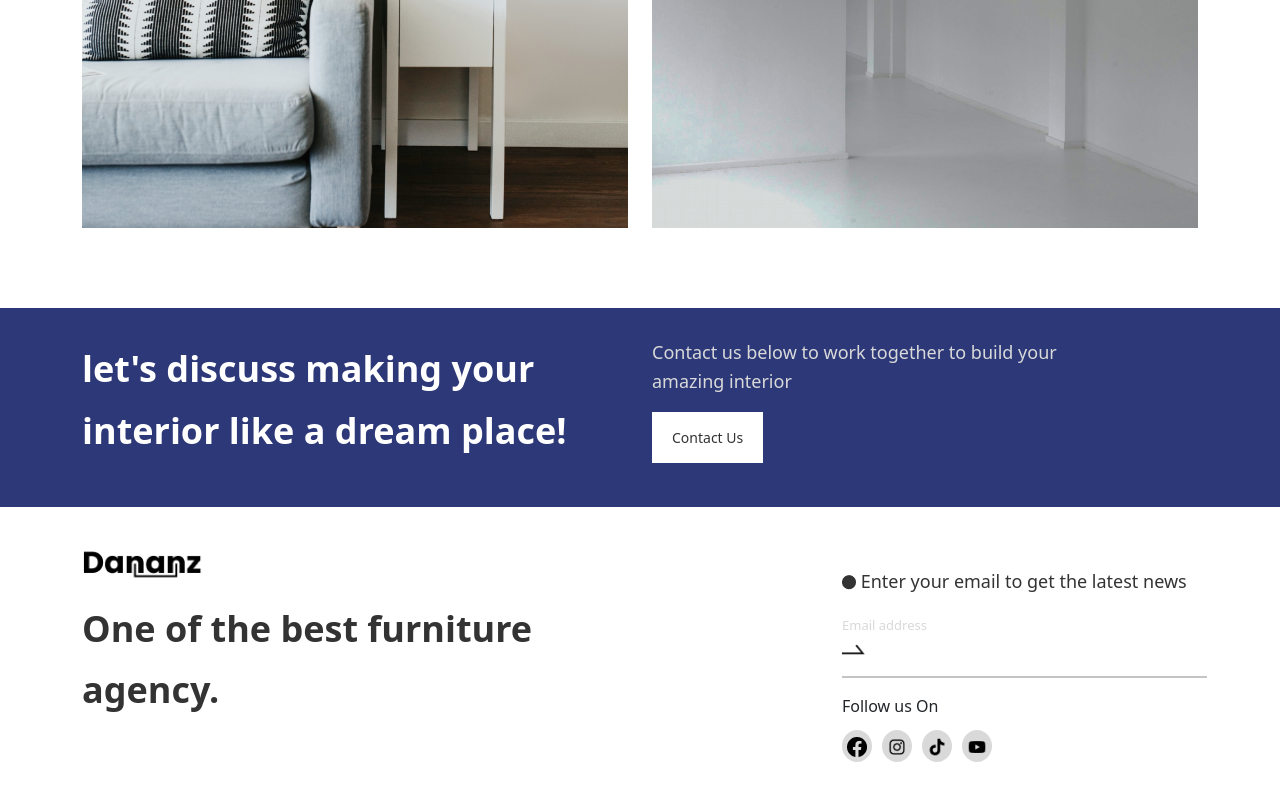
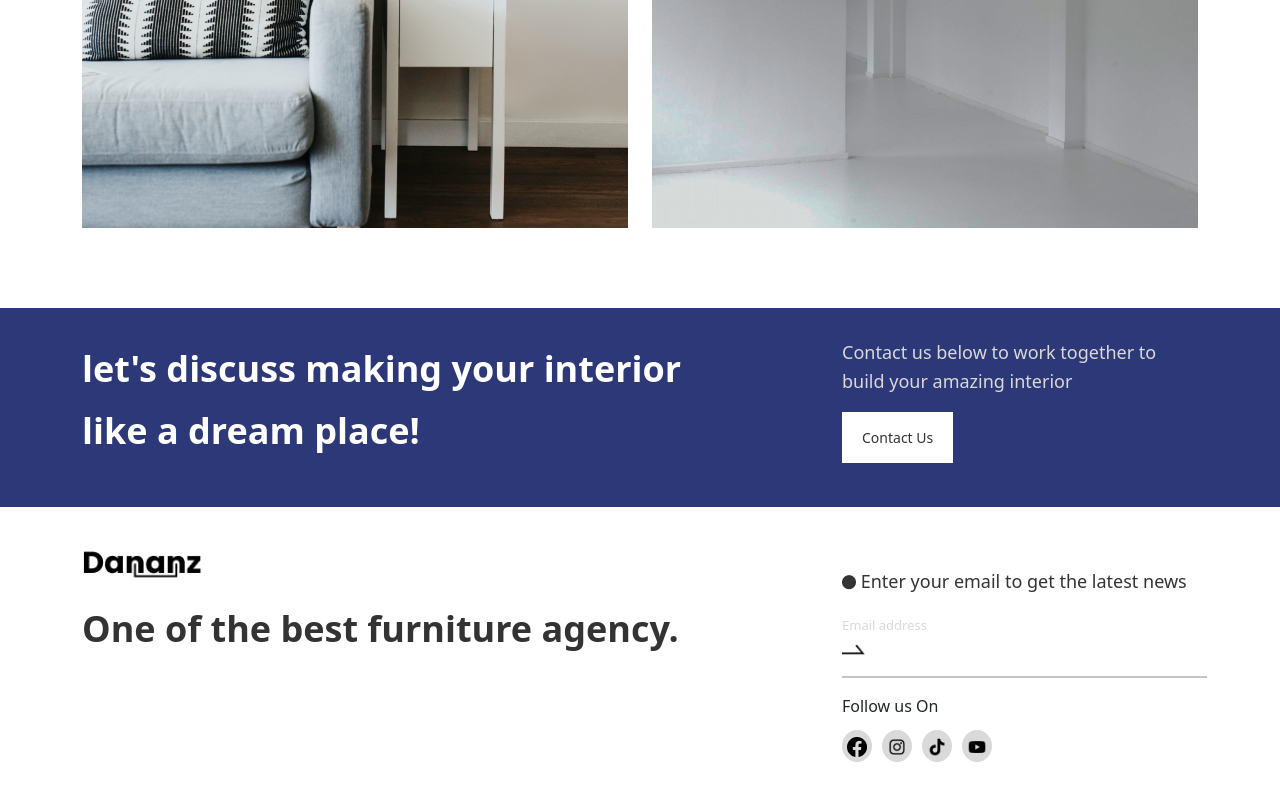
Before and after one commit to siccoo/dananz-cypress, a React (Create React App) app: page / in a window 1280 px wide. Shown: the part 2665-3465 px from the top of the page. Built offline with nearby package versions, Linux system fonts and the light colour scheme.

Commit message:
fix issues on some components files

```diff
--- a/src/components/footer/Footer.css
+++ b/src/components/footer/Footer.css
@@ -5,7 +5,7 @@
 }
 
 .footer-logo {
-    width: 120px;
+  width: 120px;
 }
 
 @media only screen and (max-width: 1024px) {
@@ -66,7 +66,7 @@
 }
 
 .footer-subscription .arrow-upward {
-    width: 23px;
+  width: 23px;
 }
 
 .footer-line {
--- a/src/components/footer/Index.jsx
+++ b/src/components/footer/Index.jsx
@@ -15,18 +15,14 @@ const Footer = () => {
       <section className="footer-section">
         <div className="container">
           <div className="row">
-            <div className="col-md-5">
-              <img
-                src={FooterLogo}
-                className="footer-logo"
-                alt="dananz"
-              />
+            <div className="col-md-8">
+              <img src={FooterLogo} className="footer-logo" alt="dananz" />
               <p className="furniture">One of the best furniture agency.</p>
             </div>
-            <div className="col-md-3"></div>
             <div className="col-md-4">
               <p className="footer-email">
-                <img src={Circle} alt="" />{" "} Enter your email to get the latest news
+                <img src={Circle} alt="" /> Enter your email to get the latest
+                news
               </p>
               <div className="footer-subscription">
                 <input type="text" placeholder="Email address" />
--- a/src/pages/home/Home.css
+++ b/src/pages/home/Home.css
@@ -88,7 +88,7 @@
   font-weight: 400;
   font-size: 18px;
   line-height: 160%;
-  color: #9C9C9C;
+  color: #9c9c9c;
   max-width: 580px;
   /* margin: auto; */
 }
@@ -102,7 +102,7 @@
 
 .home-three {
   margin-top: 30px;
-    background: #2C3878;
+  background: #2c3878;
   padding: 30px 0px 30px 0px;
   /* margin-right: -25px; */
   margin-bottom: 30px;
@@ -113,7 +113,8 @@
   font-weight: 600;
   font-size: 36px;
   line-height: 170%;
-    color: #FFFFFF;
+  color: #ffffff;
+  max-width: 613px;
 }
 
 @media only screen and (max-width: 1024px) {
@@ -128,8 +129,8 @@
   font-weight: 400;
   font-size: 18px;
   line-height: 160%;
-  color: #D9D9D9;
-  max-width: 430px;
+  color: #d9d9d9;
+  max-width: 432px;
 }
 
 @media only screen and (max-width: 1024px) {
@@ -140,7 +141,7 @@
 }
 
 .home-three .contact-section button {
-    background: #FFFFFF;
+  background: #ffffff;
   padding: 15px 20px;
   font-style: normal;
   font-weight: 500;
@@ -150,7 +151,7 @@
   border: none;
 }
 
-  @media only screen and (max-width:1024px) {
+@media only screen and (max-width: 1024px) {
   .home-three .contact-section button {
     font-size: 12px;
     line-height: 14px;
--- a/src/pages/home/Index.jsx
+++ b/src/pages/home/Index.jsx
@@ -108,10 +108,10 @@ const Home = () => {
       <section className="home-three">
         <div className="container">
           <div className="row">
-            <div className="col-md-6">
+            <div className="col-md-8">
               <p>let's discuss making your interior like a dream place!</p>
             </div>
-            <div className="col-md-6">
+            <div className="col-md-4">
               <div className="contact-section">
                 <p>
                   Contact us below to work together to build your amazing
```
Also changed, not shown: src/components/navbar/Index.jsx (+5 -6 lines). Lines whose indentation alone changed are shown as unchanged.
